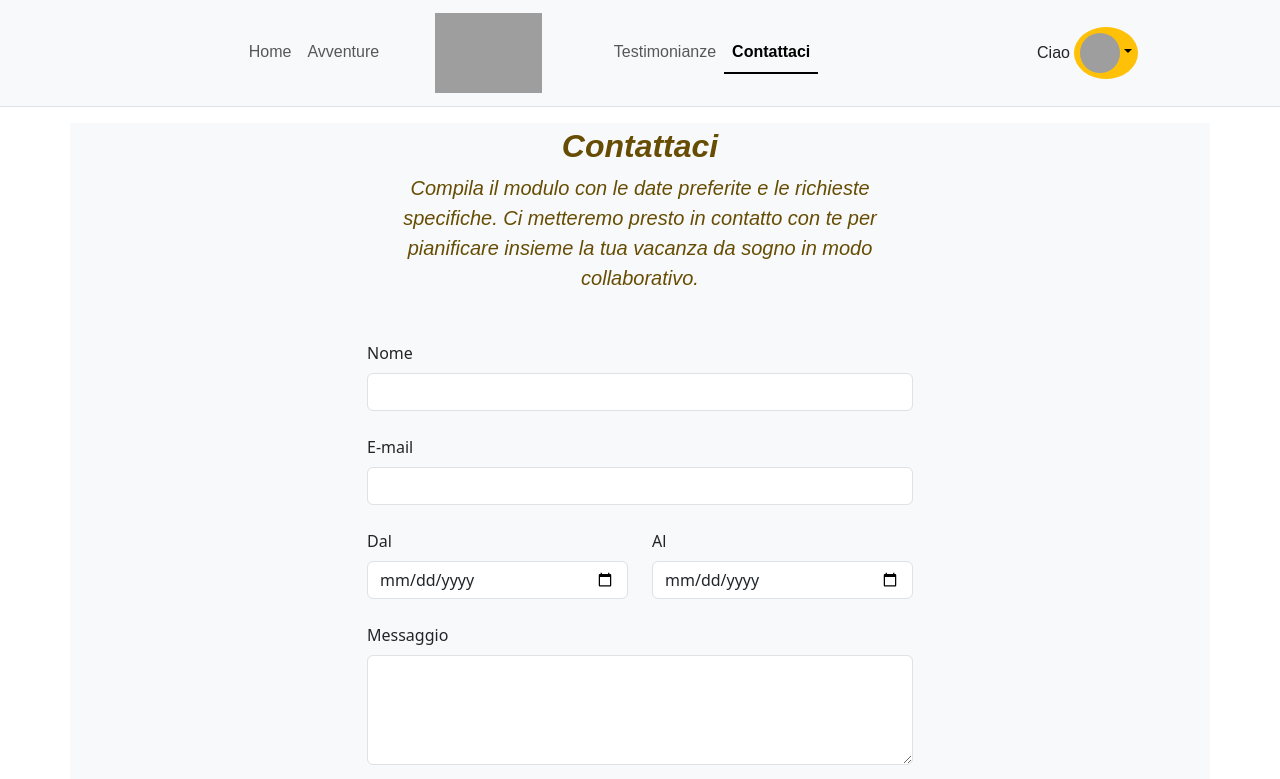
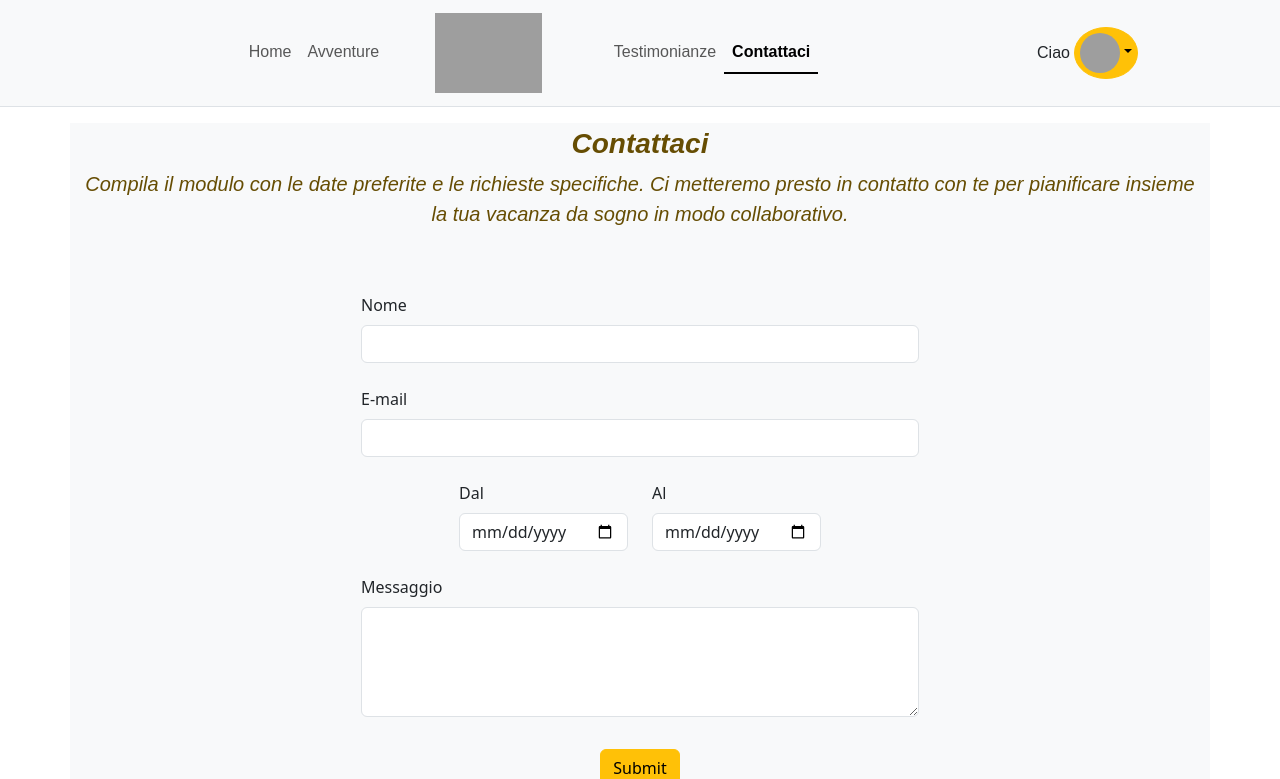
Before and after one commit to NasoAQ/CapstoneProject_fe, a React (Create React App) app: page /contacts in a window 1280 px wide. Shown: the top 779 px of the page. Built offline with nearby package versions, Linux system fonts and the light colour scheme; grey boxes are pictures that could not be loaded.

Commit message:
Ultimi stili

```diff
--- a/src/components/formcontact/ContactForm.jsx
+++ b/src/components/formcontact/ContactForm.jsx
@@ -88,28 +88,27 @@ const ContactForm = () => {
 	return (
 		<Container
 			id="contact"
-			className="sm my-3 py-1 bg-light border-bottom d-flex justify-content-center"
+			className="container-sm my-3 py-1 bg-light border-bottom d-flex justify-content-center"
 		>
 			<Row className="d-flex flex-column justify-content-center align-items-center">
-				<Col className="col-6">
-					<h2 className="text-warning-emphasis fst-italic text-center fontnew fw-semibold">
-						Contattaci
-					</h2>
-					<p className="mb-5 text-warning-emphasis text-center fontnew fs-5 fst-italic">
-						Compila il modulo con le date preferite e le richieste specifiche.
-						Ci metteremo presto in contatto con te per pianificare insieme la
-						tua vacanza da sogno in modo collaborativo.
-					</p>
-				</Col>
+				<h3 className="text-warning-emphasis fst-italic text-center fontnew fw-semibold">
+					Contattaci
+				</h3>
+				<p className="mb-5 text-warning-emphasis text-center fontnew fs-5 fst-italic">
+					Compila il modulo con le date preferite e le richieste specifiche. Ci
+					metteremo presto in contatto con te per pianificare insieme la tua
+					vacanza da sogno in modo collaborativo.
+				</p>
+
 				<Form
 					noValidate
 					validated={validated}
 					data-netlify="true"
 					name="contact"
 					onSubmit={handleSubmit}
-					className="col-6"
+					className="my-3 d-flex flex-column justify-content-center align-items-center"
 				>
-					<Form.Group as={Col} controlId="name" className="mb-4">
+					<Form.Group as={Col} md={6} controlId="name" className="mb-4">
 						<input type="hidden" name="form-name" value="contact" />
 						<Form.Label>Nome</Form.Label>
 						<Form.Control
@@ -122,7 +121,7 @@ const ContactForm = () => {
 							Inserisci un nome.
 						</Form.Control.Feedback>
 					</Form.Group>
-					<Form.Group as={Col} controlId="email" className="mb-4">
+					<Form.Group as={Col} md={6} controlId="email" className="mb-4">
 						<Form.Label>E-mail</Form.Label>
 						<Form.Control
 							required
@@ -135,7 +134,7 @@ const ContactForm = () => {
 						</Form.Control.Feedback>
 					</Form.Group>
 					<Row>
-						<Form.Group as={Col} controlId="date" className="mb-4" md={6}>
+						<Form.Group as={Col} controlId="date" className="mb-4" /* md={6} */>
 							<Form.Label>Dal</Form.Label>
 							<Form.Control
 								required
@@ -148,7 +147,11 @@ const ContactForm = () => {
 								Inserisci una data valida.
 							</Form.Control.Feedback>
 						</Form.Group>
-						<Form.Group as={Col} controlId="dateTwo" className="mb-4" md={6}>
+						<Form.Group
+							as={Col}
+							controlId="dateTwo"
+							className="mb-4" /* md={6} */
+						>
 							<Form.Label>Al</Form.Label>
 							<Form.Control
 								required
@@ -162,7 +165,7 @@ const ContactForm = () => {
 							</Form.Control.Feedback>
 						</Form.Group>
 					</Row>
-					<Form.Group as={Col} controlId="message" className="mb-4">
+					<Form.Group as={Col} md={6} controlId="message" className="mb-4">
 						<Form.Label>Messaggio</Form.Label>
 						<Form.Control
 							required
--- a/src/components/loginform/LoginForm.jsx
+++ b/src/components/loginform/LoginForm.jsx
@@ -82,7 +82,6 @@ const LoginForm = () => {
 				navigate("/admin");
 			} else {
 				navigate("/");
-				navigate("/");
 			}
 		}
 	}, []);
```
